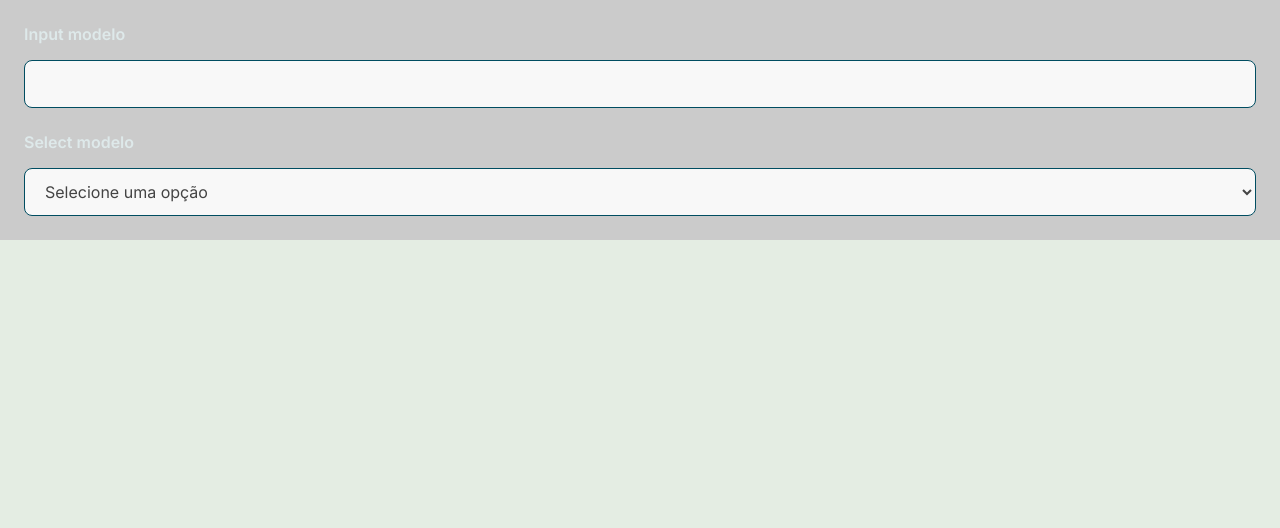
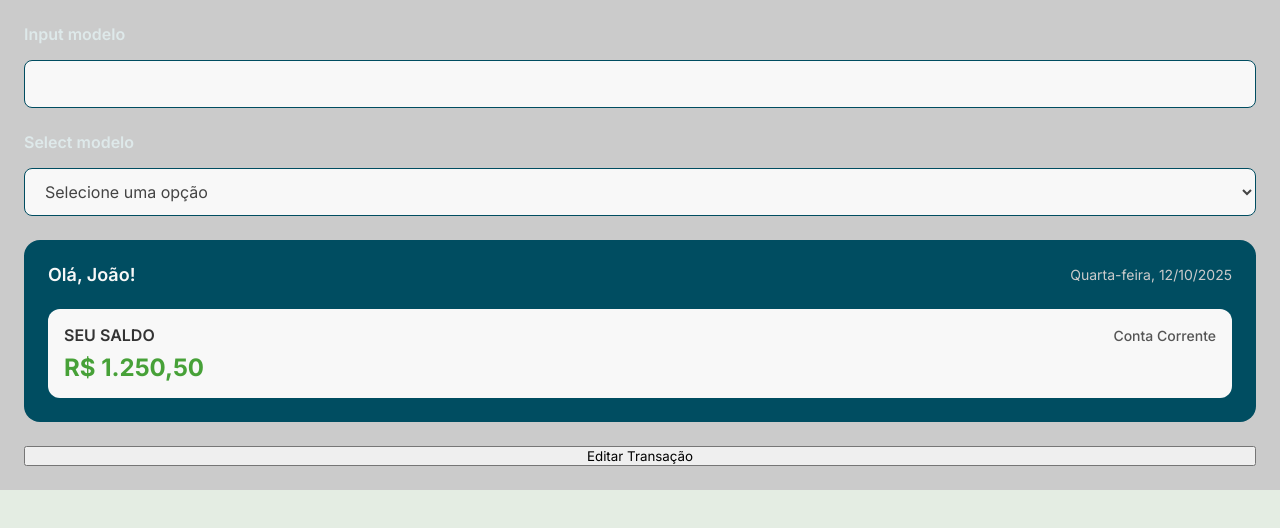
Before and after one commit to FIAP-Grupo20/tech_challenge-fase1, a Next.js app: page / in a window 1280 px wide. Shown: the top 528 px of the page. Built offline with nearby package versions, Linux system fonts and the light colour scheme.

Commit message:
feat: criação do container de saldo e modal de edição

```diff
--- a/src/app/page.tsx
+++ b/src/app/page.tsx
@@ -4,10 +4,16 @@ import { ChangeEvent, useState } from "react";
 import styles from "./page.module.css";
 import InputComponente from "@/components/Input/Input";
 import SelectComponente from "@/components/Input/Select";
+import ContainerSaldo from "@/components/saldo/container";
+import ModalEditarTransacao from "@/components/editar-transacao/modal";
 
 export default function Home() {
   const [valorInput, setValorInput] = useState<string | number>("");
   const [valorSelect, setValorSelect] = useState<string | number>("");
+  const [isModalOpen, setIsModalOpen] = useState(false);
+  const username = "João";
+  const data = "Quarta-feira, 12/10/2025";
+  const valor = 1250.50;
 
   return (
     <div className={styles.page}>
@@ -34,6 +40,21 @@ export default function Home() {
         ]}
         label={"Select modelo"}
       />
+
+      <ContainerSaldo
+        key={username}
+        username={username}
+        data={data}
+        valor={valor}
+      />
+
+      <ModalEditarTransacao
+        isOpen={isModalOpen}
+        onClose={() => setIsModalOpen(false)}
+      />
+
+      <button onClick={() => setIsModalOpen(true)}>Editar Transação</button>
     </div>
+
   );
 }
--- /dev/null
+++ b/src/components/editar-transacao/modal.tsx
@@ -0,0 +1,96 @@
+"use client";
+
+import React, { useState, ChangeEvent } from "react";
+import SelectComponente from "@/components/Input/Select";
+import { iEstilos } from "@/types/iEstilos";
+
+export default function ModalEditarTransacao({
+  isOpen,
+  onClose,
+}: {
+  isOpen: boolean;
+  onClose: () => void;
+}) {
+  const [tipoTransacao, setTipoTransacao] = useState("");
+  const [valor, setValor] = useState("");
+
+  if (!isOpen) return null;
+
+  const modalStyle: iEstilos = {
+    height: "auto",
+    width: "400px",
+    padding: "24px",
+    backgroundColor: "#ffffff",
+    color: "#333333",
+    border: "1px solid #cccccc",
+    borderRadius: "12px",
+    fontSize: "16px",
+    fontWeight: "500",
+    fontFamily: "Arial, sans-serif",
+    textAlign: "left",
+  };
+
+  return (
+    <div
+      style={{
+        position: "fixed",
+        top: 0,
+        left: 0,
+        width: "100vw",
+        height: "100vh",
+        backgroundColor: "rgba(0,0,0,0.5)",
+        display: "flex",
+        justifyContent: "center",
+        alignItems: "center",
+        zIndex: 1000,
+      }}
+    >
+      <div style={modalStyle}>
+        <h2 style={{ marginBottom: "16px" }}>Editar Transação</h2>
+        <form style={{ display: "flex", flexDirection: "column", gap: "16px", color:"var(--azul)"}}>
+          <label>
+            Tipo de Transação:
+          </label>
+          <SelectComponente
+            // label="Tipo de Transação"
+            value={tipoTransacao}
+            onChange={(e: ChangeEvent<HTMLSelectElement>) =>
+              setTipoTransacao(e.target.value)
+            }
+            options={[
+              { value: "", label: "Selecione um tipo de transação" },
+              { value: "deposito", label: "Depósito" },
+              { value: "transferencia", label: "Transferência" },
+              { value: "pagamento", label: "Pagamento" },
+              { value: "investimento", label: "Investimento" },
+            ]}
+          />
+
+          <label>
+            Valor:
+          </label>
+          <input
+            type="number"
+            name="valor"
+            value={valor}
+            onChange={(e) => setValor(e.target.value)}
+            style={{
+              width: "100%",
+              padding: "12px",
+              borderRadius: "8px",
+              border: "1px solid #ccc",
+              fontSize: "16px",
+            }}
+          />
+
+          <div style={{ display: "flex", justifyContent: "flex-end", gap: "8px" }}>
+            <button style={{backgroundColor: "var(--azul)", borderRadius: "8px", width: "50%"}} type="submit">Salvar</button>
+            <button style={{backgroundColor: "var(--azul)", borderRadius: "8px", width: "50%"}} type="button" onClick={onClose}>
+              Cancelar
+            </button>
+          </div>
+        </form>
+      </div>
+    </div>
+  );
+}
--- /dev/null
+++ b/src/components/saldo/container.tsx
@@ -0,0 +1,85 @@
+import { iEstilos } from "@/types/iEstilos";
+
+interface Props extends iEstilos {
+  username: string;
+  data: string;
+  valor: number;
+}
+
+export default function ContainerSaldoComponent({ username, data, valor, ...estilos }: Props) {
+  return (
+    <div
+      style={{
+        backgroundColor: estilos.backgroundColor || "var(--azul)",
+        borderRadius: estilos.borderRadius || "16px",
+        padding: estilos.padding || "24px",
+        width: estilos.width || "100%",
+        color: estilos.color || "var(--branco)",
+        display: "flex",
+        flexDirection: "column",
+        gap: "24px",
+        ...estilos,
+      }}
+    >
+      <div style={{ display: "flex", justifyContent: "space-between", alignItems: "center" }}>
+        <span
+          style={{
+            fontSize: estilos.fontSize || "18px",
+            fontWeight: estilos.fontWeight || "600",
+            color: "var(--branco)",
+          }}
+        >
+          Olá, {username}!
+        </span>
+        <span
+          style={{
+            fontSize: "14px",
+            color: "var(--cinza-escuro)",
+          }}
+        >
+          {data}
+        </span>
+      </div>
+
+      <div
+        style={{
+          backgroundColor: "var(--branco)",
+          borderRadius: "12px",
+          padding: "16px",
+          display: "flex",
+          flexDirection: "column",
+          gap: "8px",
+        }}
+      >
+        <div style={{ display: "flex", justifyContent: "space-between", alignItems: "center" }}>
+            <h4
+            style={{
+              fontSize: "16px",
+              fontWeight: "600",
+              color: "#333",
+            }}
+            >SEU SALDO</h4>
+          <p
+            style={{
+              fontSize: "14px",
+              fontWeight: "500",
+              color: "#555",
+            }}
+          >
+            Conta Corrente
+          </p>
+        </div>
+
+        <h3
+          style={{
+            fontSize: "24px",
+            fontWeight: "bold",
+            color: "var(--verde)",
+          }}
+        >
+          {valor.toLocaleString("pt-BR", { style: "currency", currency: "BRL" })}
+        </h3>
+      </div>
+    </div>
+  );
+}
```
